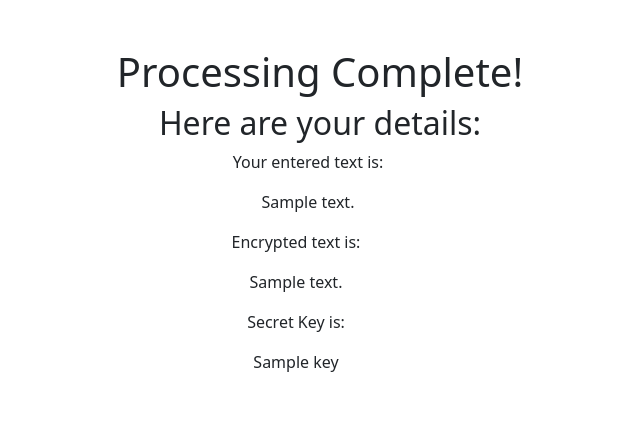
After one commit to anonymous-sidhax/scrt_pw_link, a Django app: template mainApp/templates/Output.html in a window 1280 px wide. The commit adds this page. Shown: the top 437 px of the page, without its empty margins (320-960 px from the left). Run offline with Django 3.2, Linux system fonts and the light colour scheme; the template is opened without the code that fills it: most values are stand-ins (such as "Sample title", 1, 10 or a date in 2020).

Commit message:
Fixed Key issue

```diff
--- /dev/null
+++ b/mainApp/templates/Output.html
@@ -0,0 +1,51 @@
+<!doctype html>
+<html lang="en">
+  <head>
+    <!-- Required meta tags -->
+    <meta charset="utf-8">
+    <meta name="viewport" content="width=device-width, initial-scale=1">
+
+    <!-- Bootstrap CSS -->
+    <link href="https://cdn.jsdelivr.net/npm/bootstrap@5.0.2/dist/css/bootstrap.min.css" rel="stylesheet" integrity="sha384-EVSTQN3/azprG1Anm3QDgpJLIm9Nao0Yz1ztcQTwFspd3yD65VohhpuuCOmLASjC" crossorigin="anonymous">
+
+    <title>Output Text</title>
+  </head>
+  <body class="h-100 d-flex justify-content-center align-items-center">
+    <main class="container p-5 h-100 text-center">
+      <div class="row">
+        <div class="col">
+          <h1>Processing Complete!</h1>
+          <h2>Here are your details:</h2>
+        </div>
+      <div class="row">
+        <div class="col">
+          <p>Your entered text is:</p>
+          <p> {{Plain_Text}} </p>
+        </div>
+        <div class="row">
+          <div class="col">
+            <p>Encrypted text is:</p>
+            <p> {{Cipher_or_Encrypted_Text}} </p>
+          </div>
+        </div>
+        <div class="row">
+          <div class="col">
+            <p>Secret Key is:</p>
+            <p> {{Key}} </p>
+          </div>
+        </div>
+      </div>
+    </main>
+
+    <!-- Optional JavaScript; choose one of the two! -->
+
+    <!-- Option 1: Bootstrap Bundle with Popper -->
+    <script src="https://cdn.jsdelivr.net/npm/bootstrap@5.0.2/dist/js/bootstrap.bundle.min.js" integrity="sha384-MrcW6ZMFYlzcLA8Nl+NtUVF0sA7MsXsP1UyJoMp4YLEuNSfAP+JcXn/tWtIaxVXM" crossorigin="anonymous"></script>
+
+    <!-- Option 2: Separate Popper and Bootstrap JS -->
+    <!--
+    <script src="https://cdn.jsdelivr.net/npm/@popperjs/core@2.9.2/dist/umd/popper.min.js" integrity="sha384-IQsoLXl5PILFhosVNubq5LC7Qb9DXgDA9i+tQ8Zj3iwWAwPtgFTxbJ8NT4GN1R8p" crossorigin="anonymous"></script>
+    <script src="https://cdn.jsdelivr.net/npm/bootstrap@5.0.2/dist/js/bootstrap.min.js" integrity="sha384-cVKIPhGWiC2Al4u+LWgxfKTRIcfu0JTxR+EQDz/bgldoEyl4H0zUF0QKbrJ0EcQF" crossorigin="anonymous"></script>
+    -->
+  </body>
+</html>
--- a/mainApp/templates/homepage.html
+++ b/mainApp/templates/homepage.html
@@ -88,7 +88,7 @@
                     <div class="col mb-5 mx-auto">
                         <form action="{% url 'get_secret_link' %}" method="post" class="form-outline">
                             {% csrf_token %}
-                            <textarea class="form-control" id="form4Example3" rows="4" name="secret_key" placeholder="Enter a secret here. Credentials, API keys, anything. Get a secure, encrypted link in return."></textarea>
+                            <textarea class="form-control" id="form4Example3" rows="4" name="Entered_Text" placeholder="Enter a secret here. Credentials, API keys, anything. Get a secure, encrypted link in return."></textarea>
                             <br><br>
                             <input type="submit" value="Create a Secret Link" class="form-control btn btn-primary btn-block mb-4">
                         </form>
```
Also changed, not shown: mainApp/views.py (+14 -6 lines).
